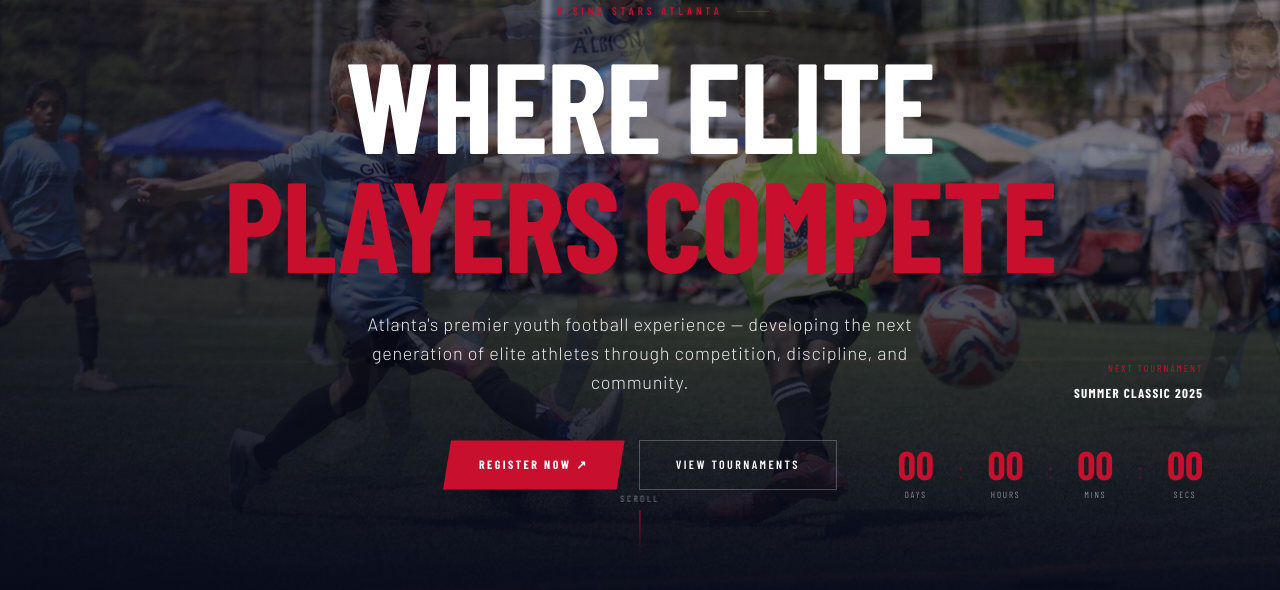
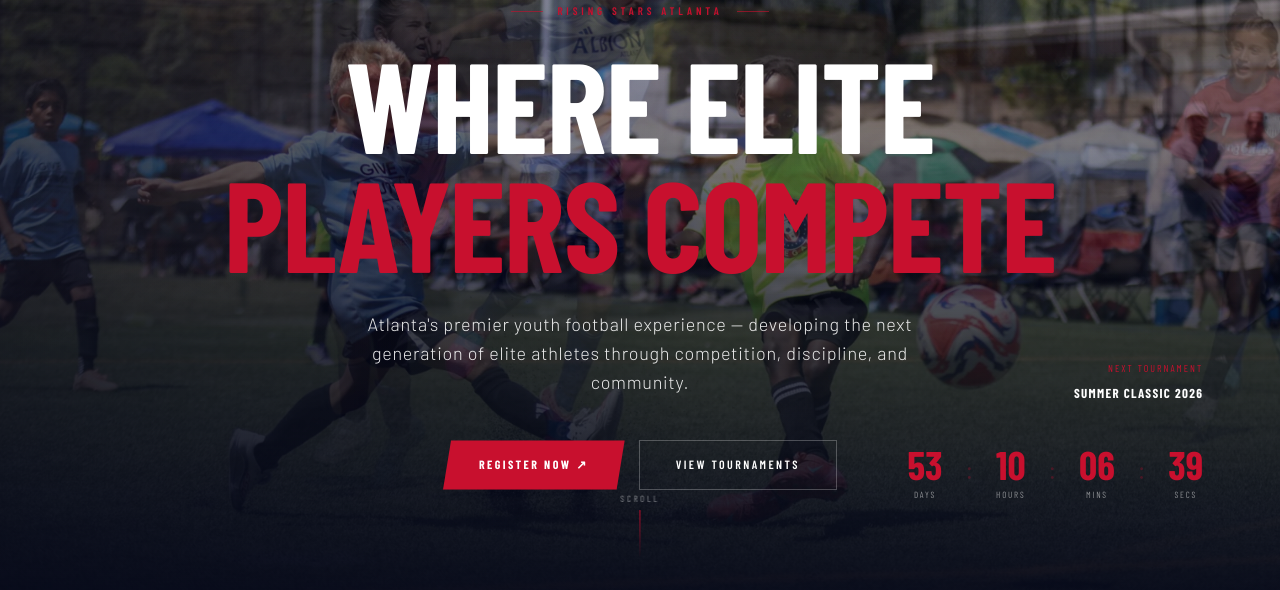
Before and after one commit to mrafrica12/risingstar, a plain HTML site: page index.html in a window 1280 px wide. Shown: the part 210-800 px from the top of the page. Drawn offline with nearby package versions, Linux system fonts and the light colour scheme; a web font is replaced by a local one.

Commit message:
Add files via upload
Update timer

```diff
--- a/index.html
+++ b/index.html
@@ -352,7 +352,7 @@
       <a href="tournaments.html" class="btn-outline">View Tournaments</a>
     </div>
   </div>
-  <div class="countdown-event"><span>Next Tournament</span><strong>Summer Classic 2025</strong></div>
+  <div class="countdown-event"><span>Next Tournament</span><strong>Summer Classic 2026</strong></div>
   <div class="hero-countdown">
     <div class="countdown-item"><span class="countdown-num" id="cd-days">00</span><span class="countdown-label">Days</span></div>
     <span class="countdown-sep">:</span>
@@ -368,11 +368,11 @@
 <!-- TICKER -->
 <div id="ticker">
   <div class="ticker-track">
-    <span class="ticker-item"><span class="ticker-dot"></span>Summer Classic 2025 — Registration Open — Limited Spots</span>
+    <span class="ticker-item"><span class="ticker-dot"></span>Summer Classic 2026 — Registration Open — Limited Spots</span>
     <span class="ticker-item"><span class="ticker-dot"></span>Ages 4–17 · 5v5 · 7v7 · Private Training</span>
     <span class="ticker-item"><span class="ticker-dot"></span>Atlanta's #1 Elite Youth Football Program</span>
     <span class="ticker-item"><span class="ticker-dot"></span>Championship Series · All Age Groups · Register Today</span>
-    <span class="ticker-item"><span class="ticker-dot"></span>Summer Classic 2025 — Registration Open — Limited Spots</span>
+    <span class="ticker-item"><span class="ticker-dot"></span>Summer Classic 2026 — Registration Open — Limited Spots</span>
     <span class="ticker-item"><span class="ticker-dot"></span>Ages 4–17 · 5v5 · 7v7 · Private Training</span>
     <span class="ticker-item"><span class="ticker-dot"></span>Atlanta's #1 Elite Youth Football Program</span>
     <span class="ticker-item"><span class="ticker-dot"></span>Championship Series · All Age Groups · Register Today</span>
@@ -403,11 +403,11 @@
   <div class="container">
     <div class="t-grid">
       <article class="t-card reveal">
-        <img src="assets/images/risingstar_04.webp" alt="Summer Classic 2025" loading="lazy">
+        <img src="assets/images/risingstar_04.webp" alt="Summer Classic 2026" loading="lazy">
         <div class="t-card-overlay"></div>
         <div class="t-card-body">
           <p class="t-type">Featured Tournament</p>
-          <h3 class="t-name">Summer Classic 2025</h3>
+          <h3 class="t-name">Summer Classic 2026</h3>
           <div class="t-tags"><span class="t-tag">5v5 &amp; 7v7</span><span class="t-tag">Ages 4–17</span><span class="t-tag">Atlanta, GA</span></div>
           <div class="t-spots"><div class="spots-bar"><div class="spots-fill" style="width:65%"></div></div><span>35% Spots Left</span></div>
           <br><a href="tournaments.html" class="btn-primary" style="font-size:10px;padding:12px 24px">View Details ↗</a>
@@ -661,7 +661,7 @@
         </div>
       </div>
       <div class="footer-col"><h4>Programs</h4><ul><li><a href="programs.html#fivevfive">Elite 5v5</a></li><li><a href="programs.html#sevenvsseven">Elite 7v7</a></li><li><a href="programs.html#private">Private Training</a></li><li><a href="register.html">Register Now</a></li></ul></div>
-      <div class="footer-col"><h4>Events</h4><ul><li><a href="tournaments.html">Summer Classic 2025</a></li><li><a href="tournaments.html">5v5 Championship</a></li><li><a href="tournaments.html">7v7 League</a></li><li><a href="tournaments.html">All Events</a></li></ul></div>
+      <div class="footer-col"><h4>Events</h4><ul><li><a href="tournaments.html">Summer Classic 2026</a></li><li><a href="tournaments.html">5v5 Championship</a></li><li><a href="tournaments.html">7v7 League</a></li><li><a href="tournaments.html">All Events</a></li></ul></div>
       <div class="footer-col"><h4>Company</h4><ul><li><a href="about.html">About Us</a></li><li><a href="gallery.html">Gallery</a></li><li><a href="resources.html">Resources</a></li><li><a href="partner.html">Partner With Us</a></li></ul></div>
       <div class="footer-col"><h4>Shop</h4><ul><li><a href="merchandise.html">Merchandise</a></li><li><a href="merchandise.html#jerseys">Jerseys</a></li><li><a href="merchandise.html#gear">Training Gear</a></li><li><a href="merchandise.html#accessories">Accessories</a></li></ul></div>
     </div>
@@ -712,7 +712,7 @@ setInterval(() => {
 }, 6000);
 
 /* Countdown */
-const TARGET = '2025-07-19T09:00:00';
+const TARGET = '2026-07-18T09:00:00';
 function tick() {
   const diff = Math.max(0, new Date(TARGET) - Date.now());
   document.getElementById('cd-days').textContent  = String(Math.floor(diff/86400000)).padStart(2,'0');
```
